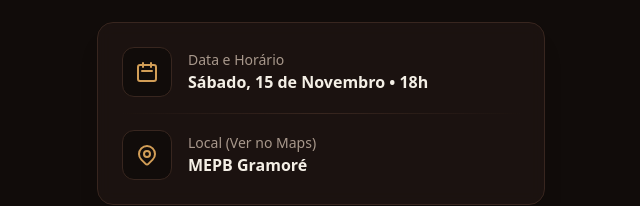
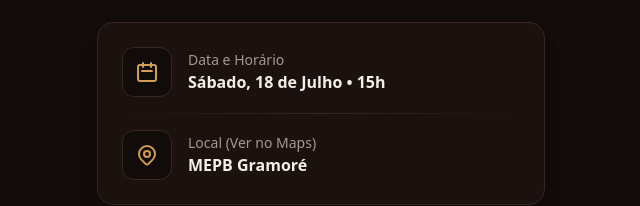
Before and after one commit to tiagobsesh78-star/sistema-igreja, a Next.js app: page /festival in a window 1280 px wide. Shown: the part 314-520 px from the top of the page, without its empty margins (319-959 px from the left). Built offline with nearby package versions, Linux system fonts and the light colour scheme.

Commit message:
atualizacao data do festival

```diff
--- a/src/app/festival/page.tsx
+++ b/src/app/festival/page.tsx
@@ -69,7 +69,7 @@ export default function FestivalPage() {
             </div>
             <div>
               <p className="text-sm text-[#A8988C]">Data e Horário</p>
-              <p className="font-bold text-[#F4EFE6]">Sábado, 15 de Novembro • 18h</p>
+              <p className="font-bold text-[#F4EFE6]">Sábado, 18 de Julho • 15h</p>
             </div>
           </div>
 
```
